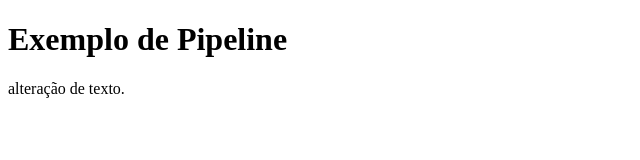
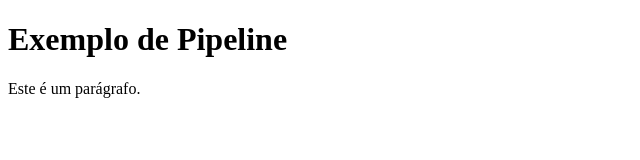
Before and after one commit to paulatoledop/exemplo_pipeline, a website: page index.html in a window 1280 px wide. Shown: the full height of the page, 0-640 px from the left. Drawn offline with Linux system fonts and the light colour scheme.

Commit message:
Aula de CI/CD 2024-2

```diff
--- a/index.html
+++ b/index.html
@@ -7,6 +7,6 @@
 </head>
 <body>
     <h1>Exemplo de Pipeline</h1>
-<p>alteração de texto.</p>
+<p>Este é um parágrafo.</p>
 </body>
 </html>
```
Also changed, not shown: .github/deploy.yml.
